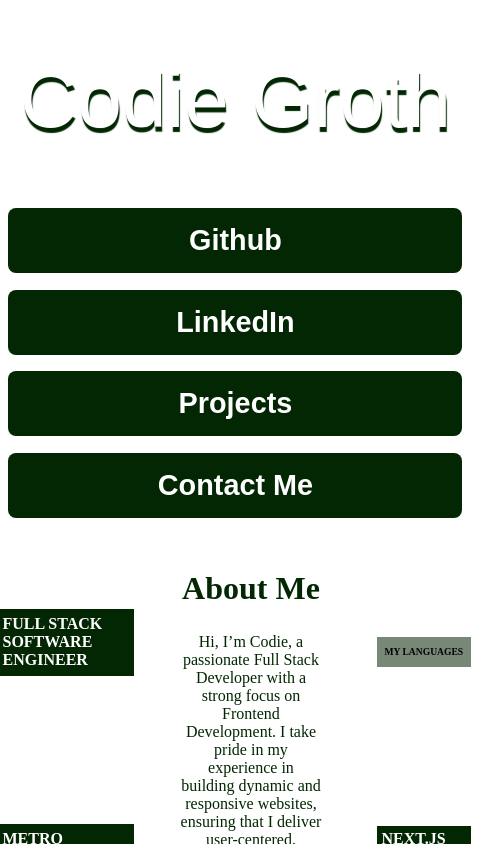
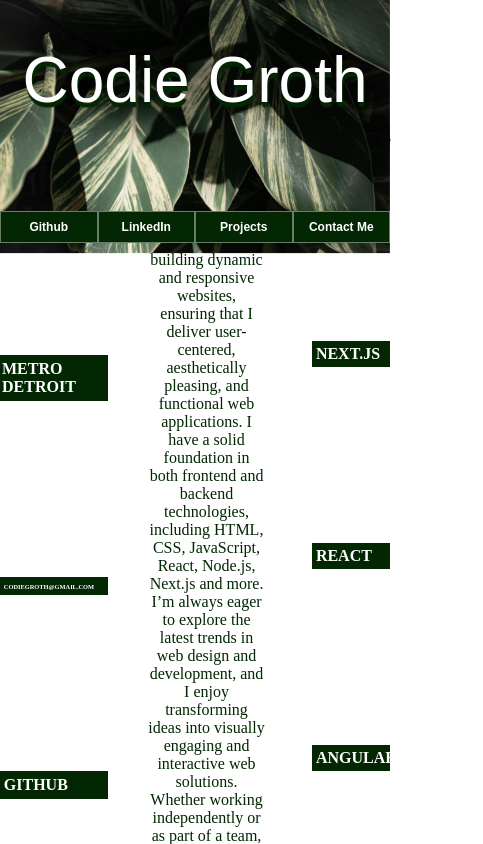
Before and after one commit to codiemaureen/codieCodes, a Next.js app: page / in a window 390 px wide. Shown: the top 844 px of the page, 483 px wide, since content can reach past the window. Built offline with nearby package versions, Linux system fonts and the light colour scheme; a web font is replaced by a local one.

Commit message:
Working on mobile header

```diff
--- a/src/app/component/Header.module.css
+++ b/src/app/component/Header.module.css
@@ -20,10 +20,9 @@
 }
 
 .headerTitle:hover{
-  font-size: 7.1rem;
+  font-size: 7.1rem
+}
 
-
-}
 .headerImage {
   object-fit: cover;
   width: 100%;
@@ -39,6 +38,7 @@
 }
 
 .navList{
+  padding-top: 0;
   display: flex;
   flex: 3 1 auto;
   padding: 0;
@@ -53,13 +53,13 @@
   list-style: none;
   font-weight: 700;
   background-color: rgb(2, 39, 2);
+  border-radius: .5rem;
   color: white;
   margin: 15px;
   flex: 1 1 auto;
   padding: 2%;
   text-align: center;
   text-decoration: none;
-  border-radius: .5rem;
   transition: opacity 0.3s ease-in-out;
 }
 
@@ -120,37 +120,45 @@
 
 @media screen and (max-width: 1355px) {
   .navContainer {
-    position: relative;
+    position: fixed;
     flex-direction: column;
-    min-width: 90%;
+    min-width: 100%;
     margin: 0;
   }
 
   .header {
-    display: none;
+    position: absolute;
   }
-
+  .headerImage{
+    position: fixed;
+    max-height: 30vh;
+  }
   .headerTitle{
-    font-size: 5rem;
+    font-size: 200%;
+    align-self: center;
     text-align: center;
   }
 
   .navList{
-    max-width: 90%;
-    flex-direction: column;
+    width: 100%;
+    position: fixed;
+    flex-direction: row;
     margin: 0;
+    padding-top: 25vh;
   }
 
   .navLink {
-    align-self: stretch;
-    min-width: 100vw;
-    padding: 1rem 2rem;
+    width: 100%;
     max-height: 4vh;
-    margin: 1vh;
+    margin:0;
     order: 2;
+    border-radius: 0;
+    border: 1px solid rgba(255, 255, 255, 0.402);
   }
 
   .navItem {
-    font-size: 120%;
+    margin: 0;
+    padding: 0;
+    font-size: 50%;
   }
 }
```
